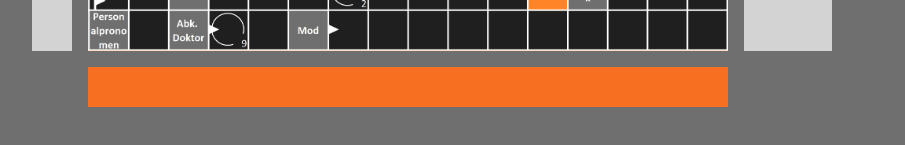
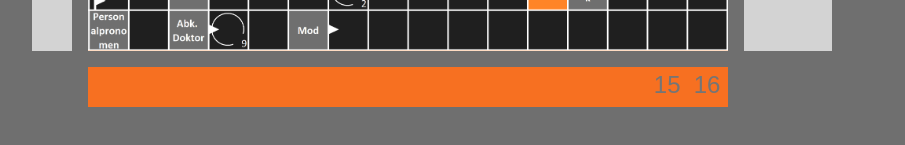
Before and after one commit to Xanthognarh/Arroword, a plain HTML site: page index.htm in a window 1280 px wide. Shown: the part 641-786 px from the top of the page, without its empty margins (208-1113 px from the left). Drawn offline with Linux system fonts and the light colour scheme.

Commit message:
Platzhalter für Lösungswort

```diff
--- a/index.htm
+++ b/index.htm
@@ -262,6 +262,7 @@
 		}
 		for (var y=0;y<16;y++){
 			document.getElementById("Lsg"+y).value="";
+			if (lsglist.length-1<y){document.getElementById("Lsg"+y).placeholder=y+1;}else{document.getElementById("Lsg"+y).placeholder="";}
 			for (var x=0;x<16;x++){
 				document.getElementById(x.toString(16)+y.toString(16)).value="";
 			}
```
